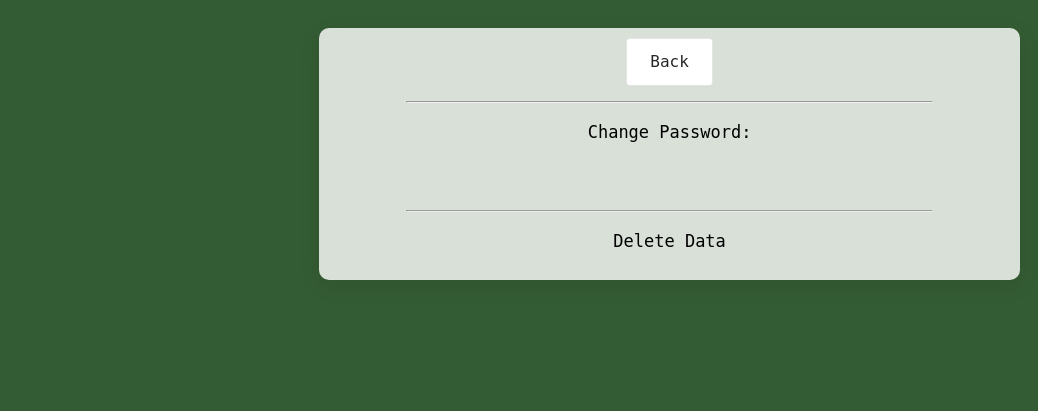
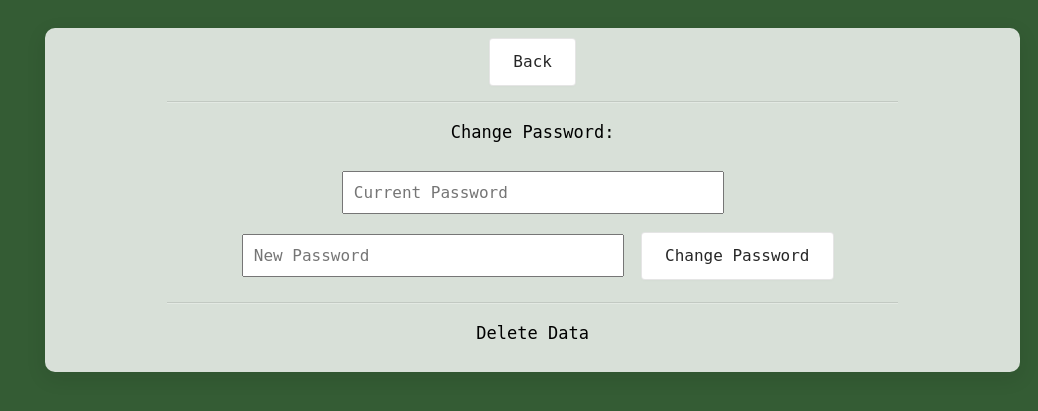
Before and after one commit to Void-Stag/Final-Year-Project, a Flask app: page /Account_Settings in a window 1280 px wide. Shown: the top 411 px of the page, without its empty margins (242-1280 px from the left). Run offline with Flask 3, Linux system fonts and the light colour scheme; some libraries are stand-ins or nearby versions.

Commit message:
Layout and additional tweaks

```diff
--- a/NoteA/databaseroutes.py
+++ b/NoteA/databaseroutes.py
@@ -126,9 +126,8 @@
     content = request.form.get('content')
     #print(f"addnote {title} {content}")
     if title!= '' and content !='' !=None:
-        n= Note.query.filter(Note.id == id).one()
+        n = Note.query.filter(Note.id == id).one()
         n = Note(title=title, content=content)
         db.session.add(n)
         db.session.commit()
-        flash('Note Created!', 'success')
     return redirect('/Home')
--- a/NoteA/static/base.css
+++ b/NoteA/static/base.css
@@ -78,5 +78,9 @@
 }
 
 hr {
-    border-style: dashed black;
+  border: 0;
+  height: 0;
+  border-top: 1px solid rgba(0, 0, 0, 0.1);
+  border-bottom: 1px solid rgba(255, 255, 255, 0.3);
+  width: 75%;
 }
--- a/NoteA/static/css/accountpage.css
+++ b/NoteA/static/css/accountpage.css
@@ -40,3 +40,12 @@
   font-family: monospace;
   padding: 2px;
 }
+
+/* Form Items */
+input[type=text]{
+  padding: 10px;
+  width: 50%;
+  margin: 10px;
+  font-size: 16px;
+  font-family: monospace;
+}
--- a/NoteA/static/css/base.css
+++ b/NoteA/static/css/base.css
@@ -78,5 +78,9 @@
 }
 
 hr {
-    border-style: dashed black;
+  border: 0;
+  height: 0;
+  border-top: 1px solid rgba(0, 0, 0, 0.1);
+  border-bottom: 1px solid rgba(255, 255, 255, 0.3);
+  width: 75%;
 }
--- a/NoteA/templates/Account/settings.html
+++ b/NoteA/templates/Account/settings.html
@@ -11,7 +11,15 @@
             <button class="button" type=submit class="login">Back</button>
         </form>
         <hr>
-        <p>Change Password:</p><br>
+        <p>Change Password:</p>
+        <!-- <br> -->
+        <form action="" method="">
+            <input type="text" placeholder="Current Password" required="required" aria-label="Current Password input box">
+            <input type="text" placeholder="New Password" required="required" aria-label="New Password input box">
+
+
+            <button class="button" type="submit">Change Password</button>
+        </form>
         <hr>
         <p> Delete Data</p>
 
```
Also changed, not shown: NoteA/static/css/mainpage.css (+16 -24 lines), NoteA/templates/Main/viewnote.html (+7 -4 lines), NoteA/templates/homepage.html (+6 -4 lines), NoteA/auth/forms.py (line endings or trailing spaces), NoteA/templates/Errors/pagenotfound.html (added). Lines whose indentation alone changed are shown as unchanged.
